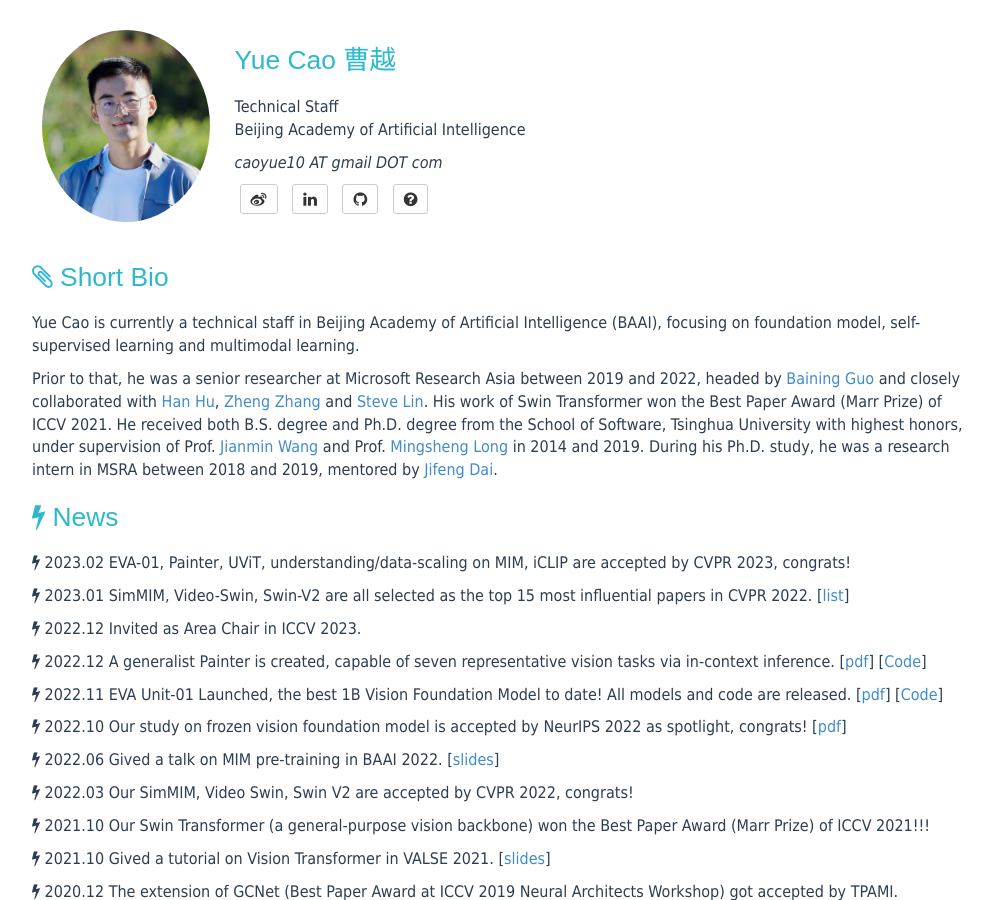
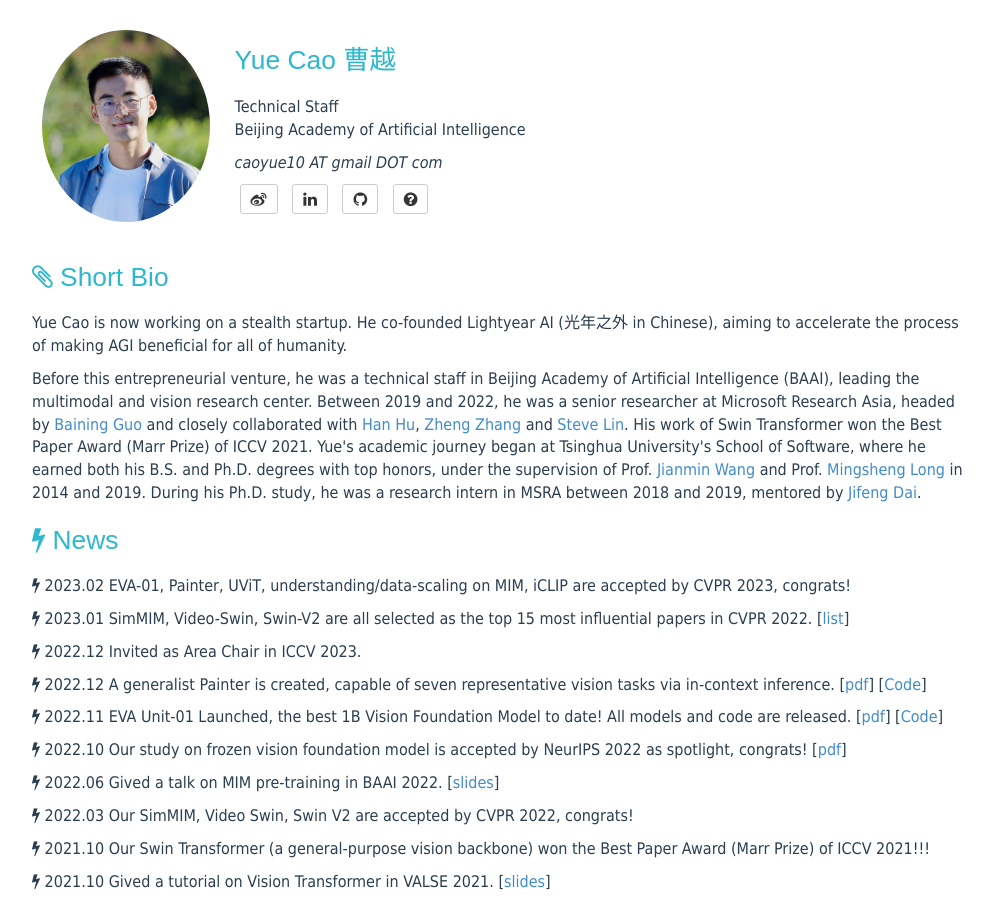
Before and after one commit to caoyue10/caoyue10.github.io, a Jekyll site: the page built from index.html, in a window 1280 px wide and 900 px high. Shown: the whole window, without its empty margins (138-1131 px from the left). Built offline with Jekyll 4.4.1, drawn with Linux system fonts in a browser that asks for light colours; the list of posts is cut into pages by our own code.

Commit message:
Update index.html

```diff
--- a/index.html
+++ b/index.html
@@ -8,10 +8,10 @@
         <h1 margin="0px"><i class="fa fa-paperclip"></i> Short Bio</h1>
     </header>
     <p>
-    Yue Cao is currently a technical staff in Beijing Academy of Artificial Intelligence (BAAI), focusing on foundation model, self-supervised learning and multimodal learning. <br>
+    Yue Cao is now working on a stealth startup. He co-founded Lightyear AI (光年之外 in Chinese), aiming to accelerate the process of making AGI beneficial for all of humanity. <br>
     </p>
     <p>
-	Prior to that, he was a senior researcher at Microsoft Research Asia between 2019 and 2022, headed by <a href="https://www.microsoft.com/en-us/research/people/bainguo/">Baining Guo</a> and closely collaborated with <a href="https://ancientmooner.github.io/">Han Hu</a>, <a href="https://stupidzz.github.io/">Zheng Zhang</a> and <a href="https://www.microsoft.com/en-us/research/people/stevelin/">Steve Lin</a>.  His work of Swin Transformer won the Best Paper Award (Marr Prize) of ICCV 2021. He received both B.S. degree and Ph.D. degree from the School of Software, Tsinghua University with highest honors, under supervision of Prof. <a href="http://www.thss.tsinghua.edu.cn/publish/soft/3641/2010/20101214090035662150715/20101214090035662150715_.html">Jianmin Wang</a> and Prof. <a href="http://ise.thss.tsinghua.edu.cn/~mlong/"> Mingsheng Long</a> in 2014 and 2019. During his Ph.D. study, he was a research intern in MSRA between 2018 and 2019, mentored by <a href="https://jifengdai.org/">Jifeng Dai</a>.
+	Before this entrepreneurial venture, he was a technical staff in Beijing Academy of Artificial Intelligence (BAAI), leading the multimodal and vision research center. Between 2019 and 2022, he was a senior researcher at Microsoft Research Asia, headed by <a href="https://www.microsoft.com/en-us/research/people/bainguo/">Baining Guo</a> and closely collaborated with <a href="https://ancientmooner.github.io/">Han Hu</a>, <a href="https://stupidzz.github.io/">Zheng Zhang</a> and <a href="https://www.microsoft.com/en-us/research/people/stevelin/">Steve Lin</a>.  His work of Swin Transformer won the Best Paper Award (Marr Prize) of ICCV 2021. Yue's academic journey began at Tsinghua University's School of Software, where he earned both his B.S. and Ph.D. degrees with top honors, under the supervision of Prof. <a href="http://www.thss.tsinghua.edu.cn/publish/soft/3641/2010/20101214090035662150715/20101214090035662150715_.html">Jianmin Wang</a> and Prof. <a href="http://ise.thss.tsinghua.edu.cn/~mlong/"> Mingsheng Long</a> in 2014 and 2019. During his Ph.D. study, he was a research intern in MSRA between 2018 and 2019, mentored by <a href="https://jifengdai.org/">Jifeng Dai</a>.
 	</p>
 </div>
 
```
